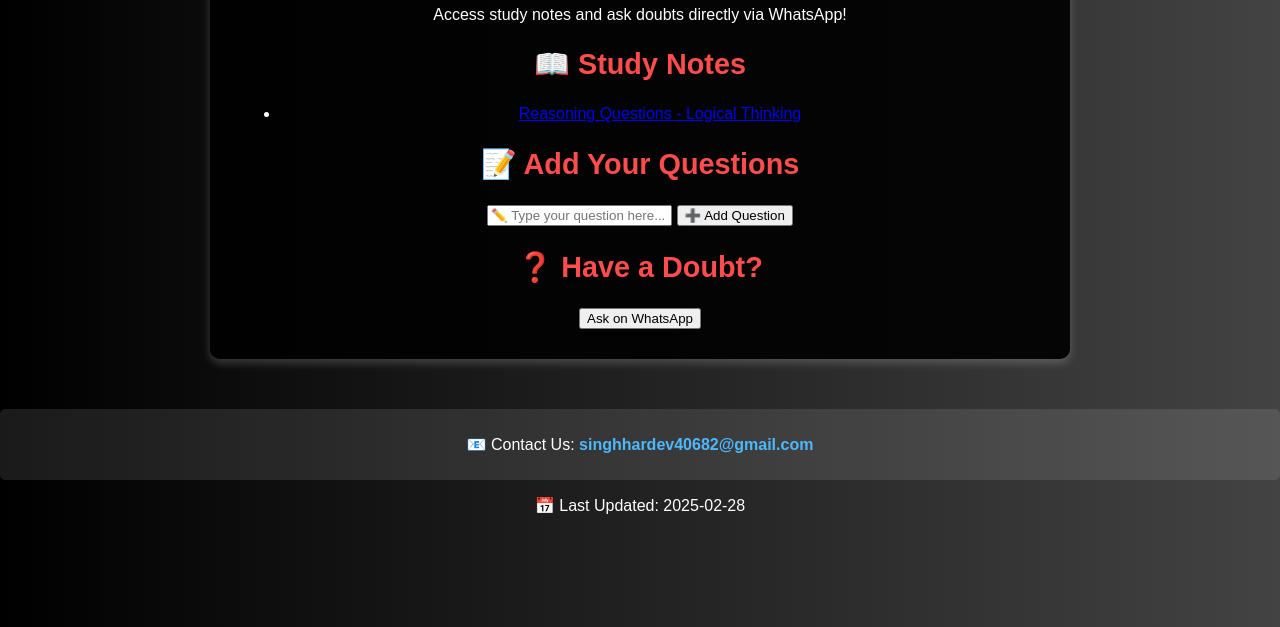
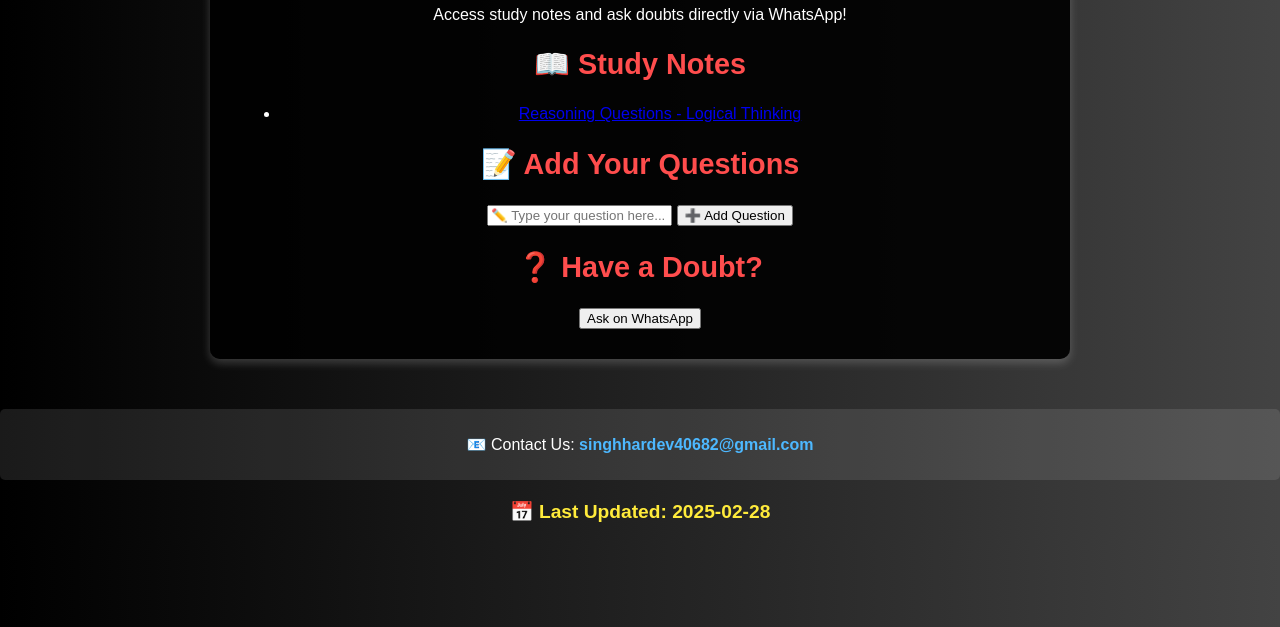
Before and after one commit to Hardevbhai854/reasoning, a plain HTML site: page index.html in a window 1280 px wide. Shown: the part 173-800 px from the top of the page. Drawn offline with Linux system fonts and the light colour scheme.

Commit message:
index.html

```diff
--- a/index.html
+++ b/index.html
@@ -4,6 +4,12 @@
     <meta charset="UTF-8">
     <meta name="viewport" content="width=device-width, initial-scale=1.0">
     <title>Study Material Hub</title>
+
+    <!-- ✅ SEO के लिए Meta Tags -->
+    <meta name="description" content="Study Material Hub - Free reasoning questions and learning resources.">
+    <meta name="keywords" content="study material, reasoning questions, online learning, education">
+    <meta name="author" content="Hardev Singh">
+    <meta name="robots" content="index, follow">
     <style>
         body {
             font-family: 'Poppins', sans-serif;
@@ -46,7 +52,26 @@
         .contact-us a:hover {
             text-decoration: underline;
         }
+        .lastmod-section {
+            margin-top: 20px;
+            font-size: 1.2em;
+            font-weight: bold;
+            color: #ffeb3b;
+        }
     </style>
+    <script>
+        document.addEventListener("DOMContentLoaded", function() {
+            let today = new Date();
+            let formattedDate = today.getFullYear() + "-" +
+                                ("0" + (today.getMonth() + 1)).slice(-2) + "-" +
+                                ("0" + today.getDate()).slice(-2);
+
+            let lastmodElement = document.getElementById("lastmod");
+            if (lastmodElement) {
+                lastmodElement.textContent = formattedDate;
+            }
+        });
+    </script>
 </head>
 <body>
     <div class="container">
@@ -82,21 +107,7 @@
             <p>📧 Contact Us: <a href="mailto:singhhardev40682@gmail.com">singhhardev40682@gmail.com</a></p>
         </div>
     </footer>
+
+    <p class="lastmod-section">📅 Last Updated: <span id="lastmod"></span></p>
 </body>
-<script>
-    document.addEventListener("DOMContentLoaded", function() {
-        let today = new Date();
-        let formattedDate = today.getFullYear() + "-" +
-                            ("0" + (today.getMonth() + 1)).slice(-2) + "-" +
-                            ("0" + today.getDate()).slice(-2);
-
-        // पेज पर Last Updated Date दिखाने के लिए
-        let lastmodElement = document.getElementById("lastmod");
-        if (lastmodElement) {
-            lastmodElement.textContent = formattedDate;
-        }
-    });
-</script>
-
-<p>📅 Last Updated: <span id="lastmod"></span></p>
 </html>
```
